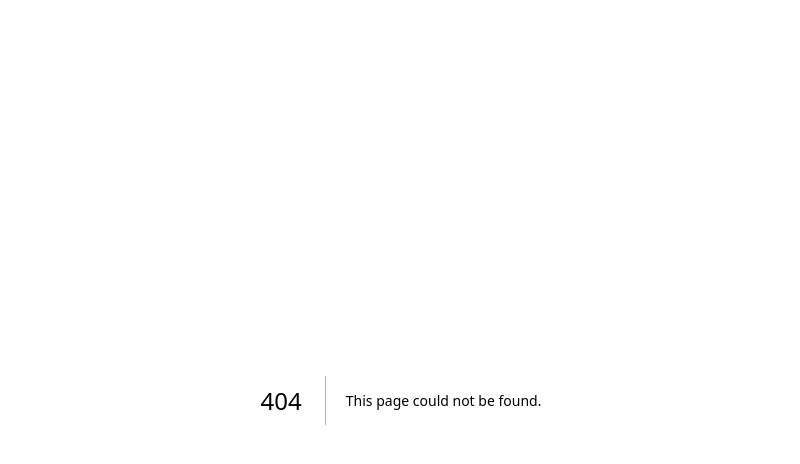
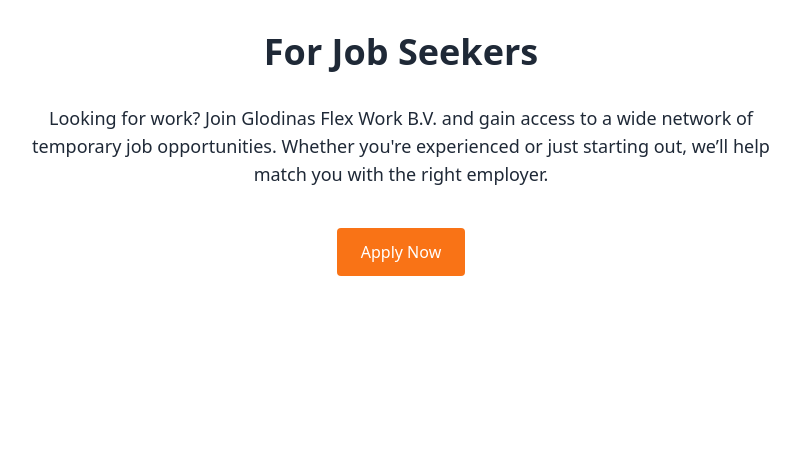
Before and after one commit to glodinasflexwork/glodinas-flex-work-profiles, a Next.js app: page /jobseekers in a window 1280 px wide. Before the commit this address had no page. Shown: the top 464 px of the page, without its empty margins (239-1039 px from the left). Built offline with nearby package versions, Linux system fonts and the light colour scheme.

Commit message:
Add Job Seekers and Employers pages

```diff
--- /dev/null
+++ b/pages/employers.js
@@ -0,0 +1,25 @@
+import Head from 'next/head';
+
+export default function Employers() {
+  return (
+    <>
+      <Head>
+        <title>Employers | Glodinas Flex Work B.V.</title>
+      </Head>
+      <main className="min-h-screen p-8 bg-white text-gray-800">
+        <h1 className="text-4xl font-bold text-center mb-8">For Employers</h1>
+        <p className="max-w-3xl mx-auto text-lg text-center mb-10">
+          Need reliable staff fast? Glodinas Flex Work B.V. provides experienced, flexible workers for all sectors.
+          Contact us to discuss how we can help support your workforce needs.
+        </p>
+        <div className="text-center">
+          <a href="/contact">
+            <button className="bg-orange-500 text-white px-6 py-3 rounded hover:bg-orange-600">
+              Request Staff
+            </button>
+          </a>
+        </div>
+      </main>
+    </>
+  );
+}
--- /dev/null
+++ b/pages/jobseekers.js
@@ -0,0 +1,25 @@
+import Head from 'next/head';
+
+export default function JobSeekers() {
+  return (
+    <>
+      <Head>
+        <title>Job Seekers | Glodinas Flex Work B.V.</title>
+      </Head>
+      <main className="min-h-screen p-8 bg-white text-gray-800">
+        <h1 className="text-4xl font-bold text-center mb-8">For Job Seekers</h1>
+        <p className="max-w-3xl mx-auto text-lg text-center mb-10">
+          Looking for work? Join Glodinas Flex Work B.V. and gain access to a wide network of temporary job opportunities.
+          Whether you're experienced or just starting out, we’ll help match you with the right employer.
+        </p>
+        <div className="text-center">
+          <a href="/contact">
+            <button className="bg-orange-500 text-white px-6 py-3 rounded hover:bg-orange-600">
+              Apply Now
+            </button>
+          </a>
+        </div>
+      </main>
+    </>
+  );
+}
```
Also changed, not shown: 2 other files (tests, documents, lock files or other folders).
